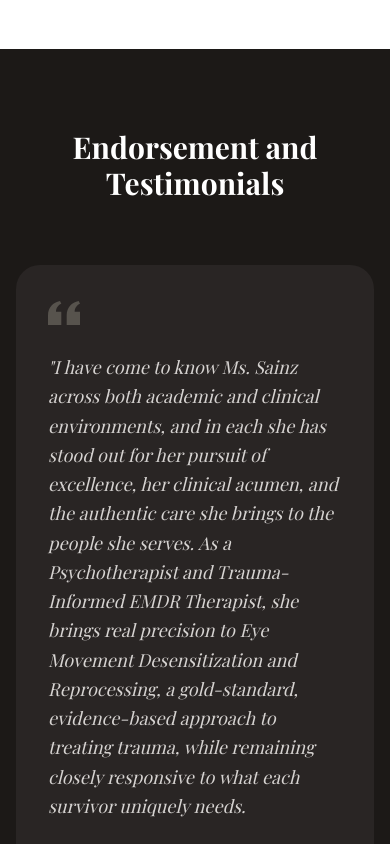
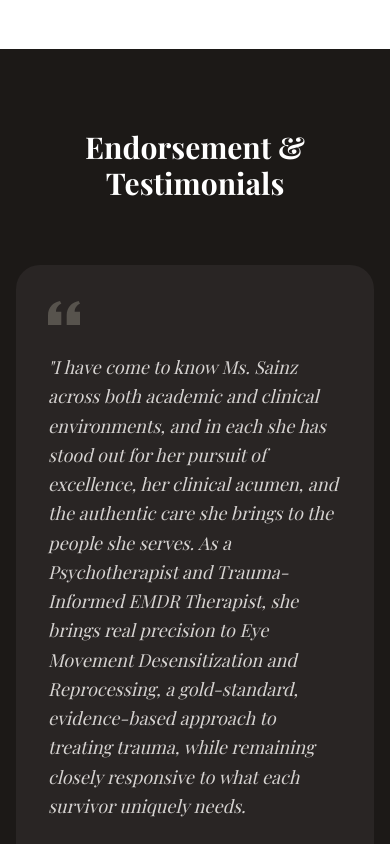
Before and after one commit to mobeloper/BookStore, a React (Vite) app: page / in a window 390 px wide. Shown: the part 8600-9444 px from the top of the page. Built offline with nearby package versions, Linux system fonts and the light colour scheme; a web font is replaced by a local one.

Commit message:
style: improve footer spacing and update header text
Add bottom padding to the footer to ensure content visibility on mobile devices and correct the "Endorsement & Testimonials" section heading.

```diff
--- a/src/App.tsx
+++ b/src/App.tsx
@@ -81,7 +81,7 @@ function Layout({ children }: { children: React.ReactNode }) {
       <main className="flex-1 w-full">
         {children}
       </main>
-      <footer className="bg-stone-50 border-t border-neutral-200 py-12 md:py-16 mt-auto">
+      <footer className="bg-stone-50 border-t border-neutral-200 pt-12 pb-32 md:py-16 mt-auto">
         <div className="max-w-5xl mx-auto px-4 md:px-6">
           <div className="grid grid-cols-1 md:grid-cols-4 gap-10 md:gap-8 mb-12 text-center md:text-left">
             {/* Brand & Description */}
--- a/src/pages/Landing.tsx
+++ b/src/pages/Landing.tsx
@@ -601,7 +601,7 @@ export default function Landing() {
       {/* New Testimonials Section */}
       <section id="testimonials" className="py-20 md:py-32 bg-stone-900 text-stone-100 px-4 md:px-6">
         <div className="max-w-6xl mx-auto">
-          <h2 className="text-center text-3xl md:text-5xl font-serif font-bold text-white mb-16">Endorsement and Testimonials</h2>
+          <h2 className="text-center text-3xl md:text-5xl font-serif font-bold text-white mb-16">Endorsement & Testimonials</h2>
           <div className="relative w-full max-w-4xl mx-auto">
             <div className="overflow-hidden rounded-3xl bg-stone-800">
               <AnimatePresence mode="wait">
```
